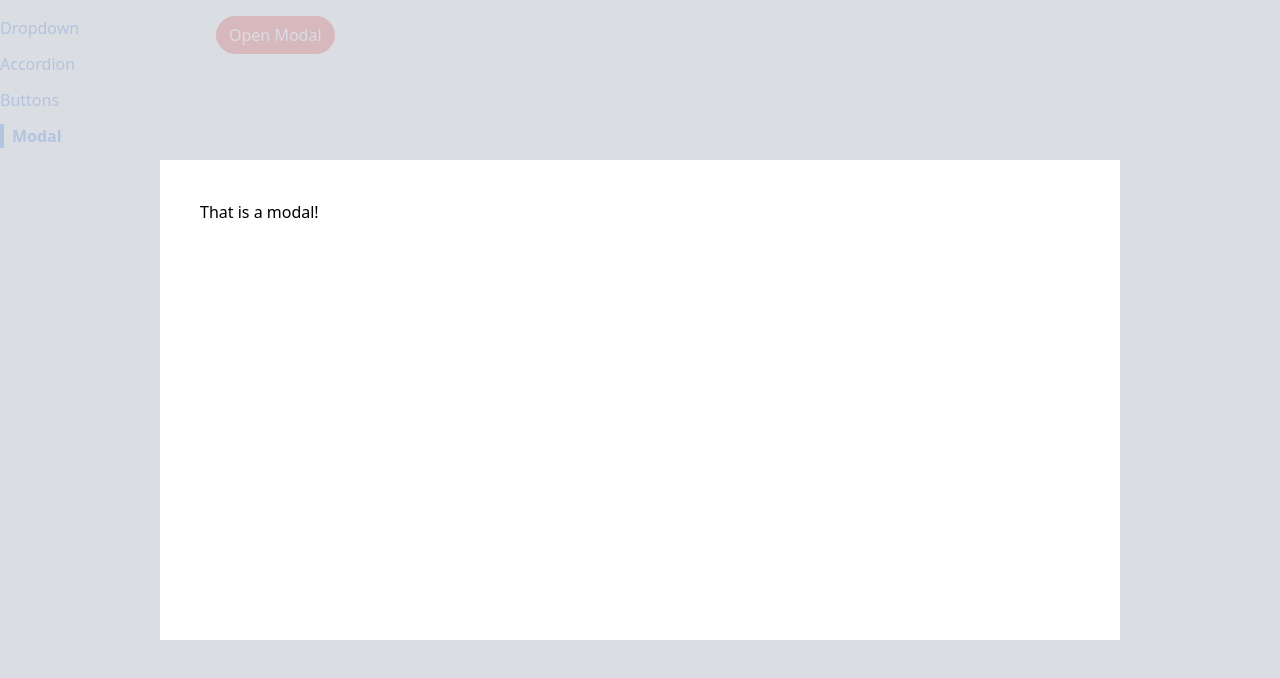
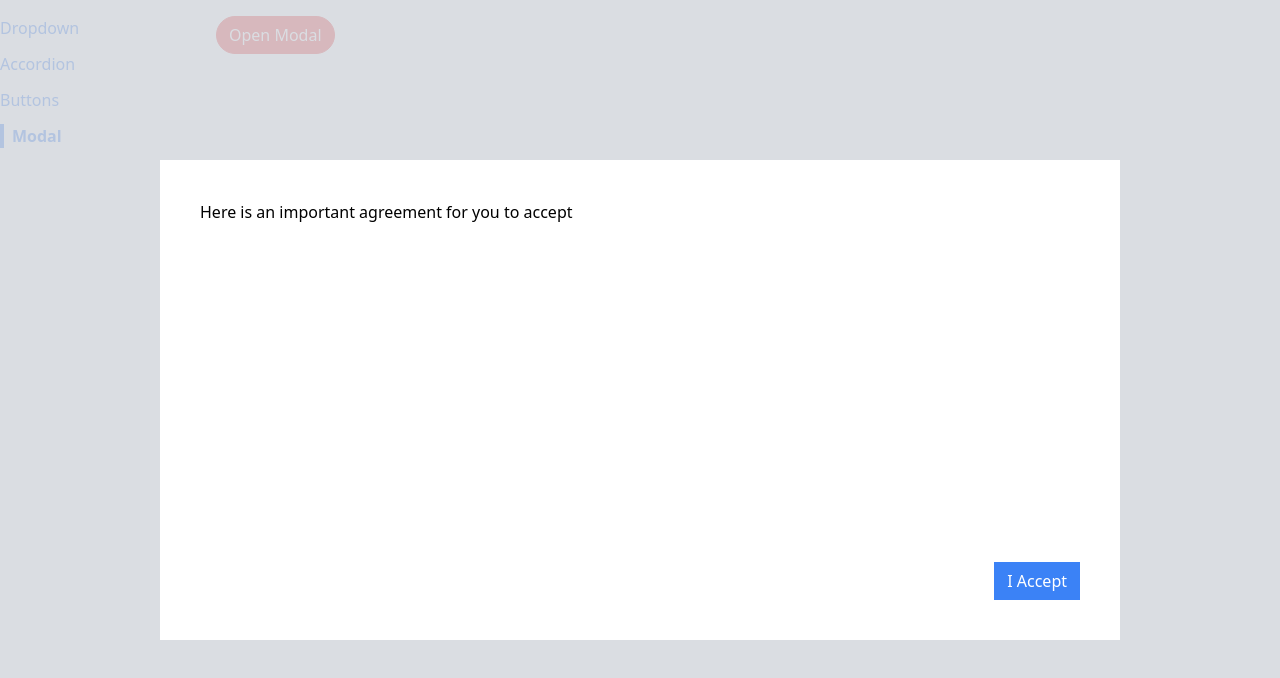
Before and after one commit to alitarika/compsReact, a React (Create React App) app: page /modal in a window 1280 px wide. Both pictures are taken after a click on the button "Open Modal". Shown: the top 678 px of the page. Built offline with nearby package versions, Linux system fonts and the light colour scheme.

Commit message:
modal component with createPortal

```diff
--- a/public/index.html
+++ b/public/index.html
@@ -39,5 +39,6 @@
       To begin the development, run `npm start` or `yarn start`.
       To create a production bundle, use `npm run build` or `yarn build`.
     -->
+    <div class="modal-container"></div>
   </body>
 </html>
--- a/src/components/Modal.js
+++ b/src/components/Modal.js
@@ -1,9 +1,29 @@
-function Modal() {
-  return (
+import ReactDOM from "react-dom";
+import { useEffect } from "react";
+
+function Modal({ onClose, children, actionBar }) {
+  useEffect(() => {
+    document.body.classList.add("overflow-hidden");
+
+    return () => {
+      document.body.classList.remove("overflow-hidden");
+    };
+  }, []);
+
+  return ReactDOM.createPortal(
     <div>
-      <div className="absolute inset-0 bg-gray-300 opacity-80"></div>
-      <div className="absolute inset-40 p-10 bg-white">That is a modal!</div>
-    </div>
+      <div
+        onClick={onClose}
+        className="absolute inset-0 bg-gray-300 opacity-80"
+      ></div>
+      <div className="absolute inset-40 p-10 bg-white">
+        <div className="flex flex-col justify-between h-full">
+          {children}
+          <div className="flex justify-end">{actionBar}</div>
+        </div>
+      </div>
+    </div>,
+    document.querySelector(".modal-container")
   );
 }
 
--- a/src/pages/ModalPage.js
+++ b/src/pages/ModalPage.js
@@ -9,12 +9,30 @@
     setShowModal(true);
   };
 
+  const handleClose = () => {
+    setShowModal(false);
+  };
+
+  const actionBar = (
+    <div>
+      <Button onClick={handleClose} primary>
+        I Accept
+      </Button>
+    </div>
+  );
+
+  const modal = (
+    <Modal onClose={handleClose} actionBar={actionBar}>
+      <p>Here is an important agreement for you to accept</p>
+    </Modal>
+  );
+
   return (
     <div>
       <Button onClick={handleClick} danger rounded>
         Open Modal
       </Button>
-      {showModal && <Modal />}
+      {showModal && modal}
     </div>
   );
 }
```
